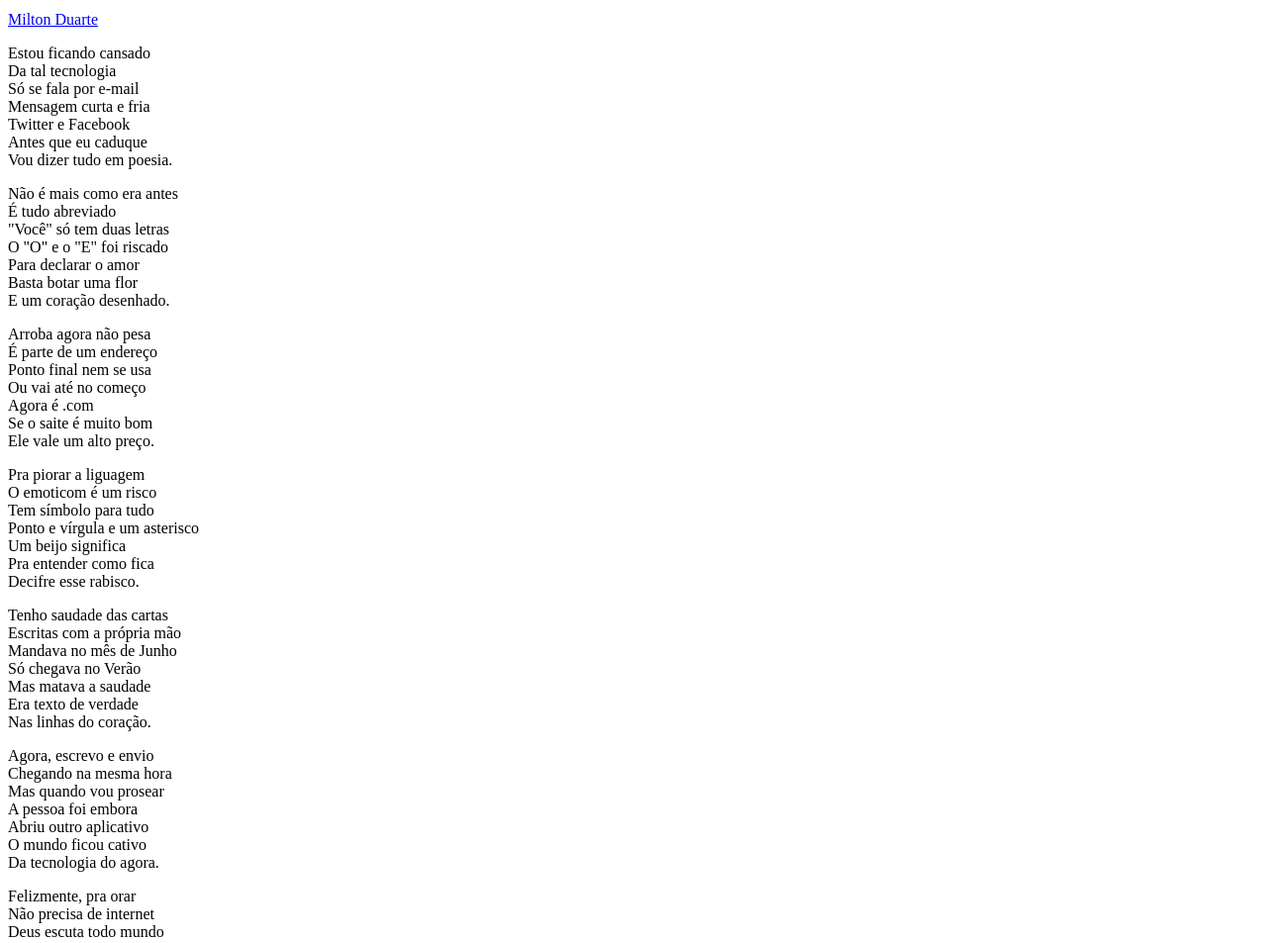
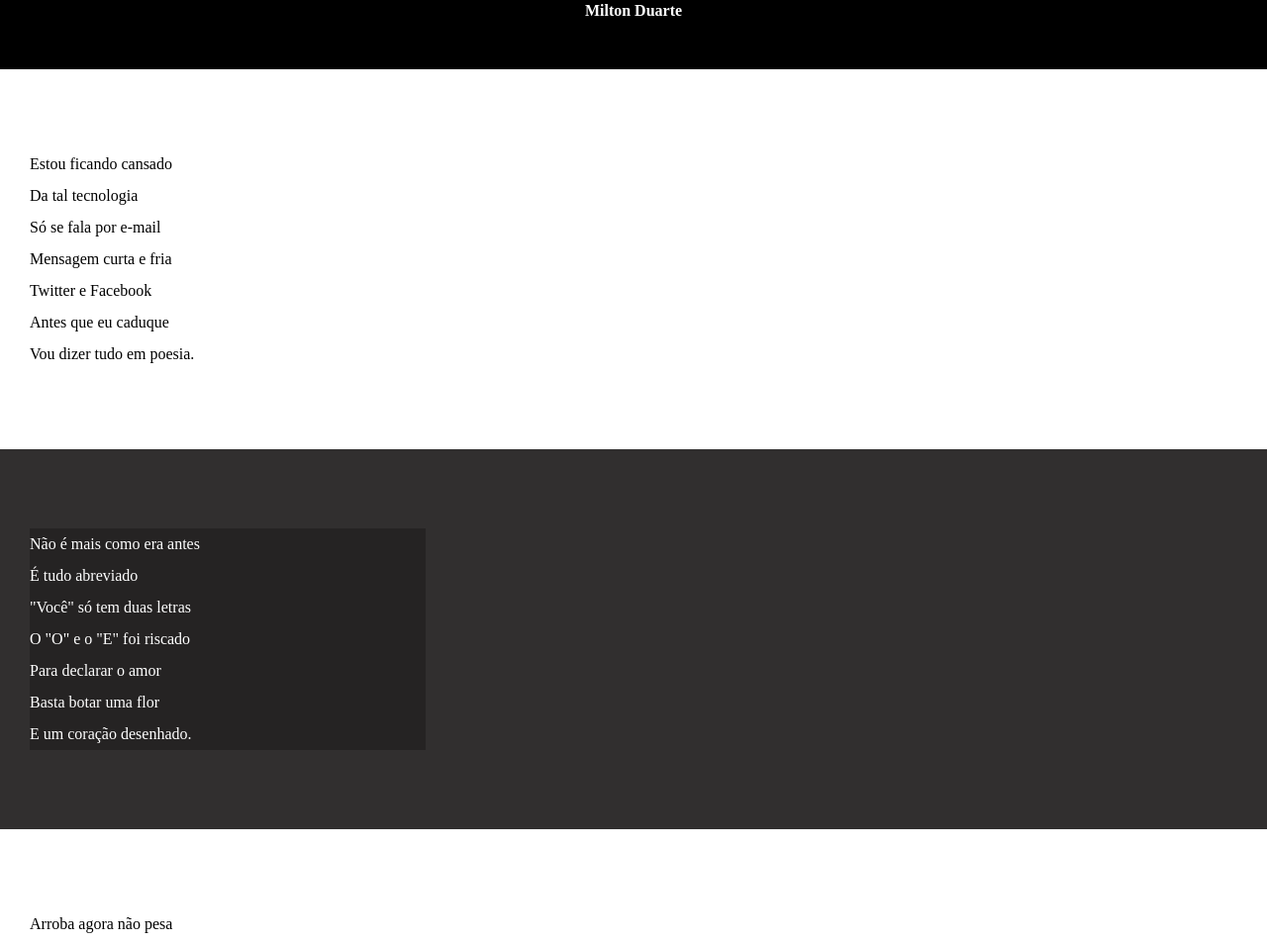
Before and after one commit to franmak/desafios, a plain HTML site: page d012/index.html in a window 1280 px wide. Shown: the part 103-1056 px from the top of the page at 99% size. Drawn offline with Linux system fonts and the light colour scheme.

Commit message:
atualizei estilos dos textos e blocos

```diff
--- a/d012/estilo/style.css
+++ b/d012/estilo/style.css
@@ -1 +1,67 @@
 @charset "UTF-8";
+
+* {
+  margin: 0px;
+  padding: 0px;
+}
+
+html,
+body {
+  min-height: 100vh;
+  background-color: darkgrey;
+}
+
+header {
+  background-color: black;
+  color: white;
+  text-align: center;
+}
+
+header > h1 {
+  padding-top: 50px;
+  font-variant: small-caps;
+}
+
+header > p {
+  padding-bottom: 50px;
+}
+
+header a,
+footer a {
+  color: white;
+  text-decoration: none;
+  font-weight: bolder;
+}
+
+header a:hover footer a:hover {
+  text-decoration: underline;
+}
+
+section {
+  padding-top: 10vh;
+  padding-bottom: 10vh;
+  line-height: 2em;
+  padding-left: 30px;
+}
+
+section.normal {
+  background-color: white;
+  color: black;
+}
+
+section.imagem {
+  background-color: rgb(49, 47, 47);
+  color: white;
+}
+
+section.imagem > p {
+  width: 400px;
+  background-color: rgba(0, 0, 0, 0.253);
+}
+
+footer {
+  background-color: black;
+  color: white;
+  text-align: center;
+  padding: 10px;
+}
--- a/d012/index.html
+++ b/d012/index.html
@@ -19,7 +19,7 @@
       </p>
     </header>
 
-    <section>
+    <section class="normal">
       <p>
         Estou ficando cansado <br />
         Da tal tecnologia <br />
@@ -31,7 +31,7 @@
       </p>
     </section>
 
-    <section>
+    <section class="imagem">
       <p>
         Não é mais como era antes <br />
         É tudo abreviado <br />
@@ -43,7 +43,7 @@
       </p>
     </section>
 
-    <section>
+    <section class="normal">
       <p>
         Arroba agora não pesa <br />
         É parte de um endereço <br />
@@ -64,7 +64,7 @@
       </p>
     </section>
 
-    <section>
+    <section class="imagem">
       <p>
         Tenho saudade das cartas <br />
         Escritas com a própria mão <br />
@@ -76,7 +76,7 @@
       </p>
     </section>
 
-    <section>
+    <section class="normal">
       <p>
         Agora, escrevo e envio <br />
         Chegando na mesma hora <br />
```
